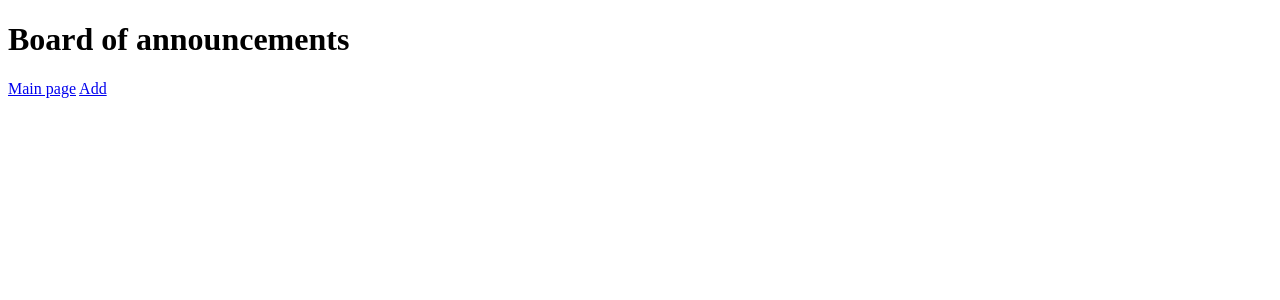
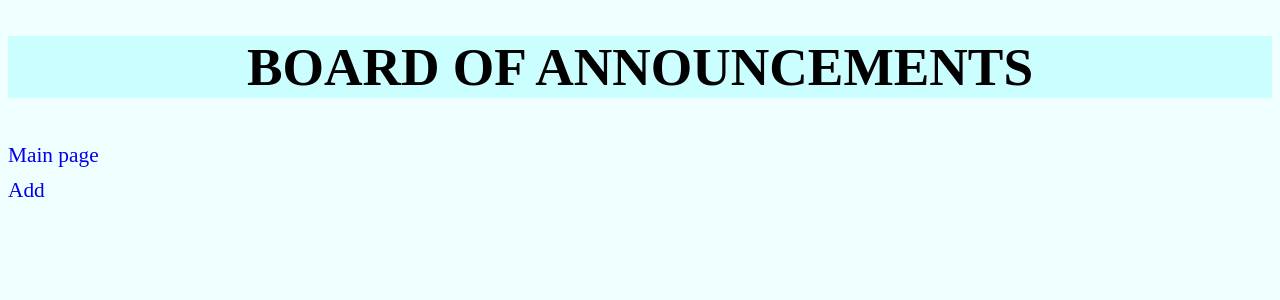
Before and after one commit to Ansesteri/Py-Django, a Django app: page /board/ in a window 1280 px wide. Shown: the top 300 px of the page. Run offline with Django 4.2, Linux system fonts and the light colour scheme; data that the repository does not hold is empty.

Commit message:
Add style

```diff
--- /dev/null
+++ b/board/static/board/style.css
@@ -0,0 +1,30 @@
+body {
+   background-color:azure;
+}
+
+header h1 {
+   font-size: 40pt;
+   text-transform: uppercase;
+   text-align: center;
+   background-color:rgb(203, 255, 255);
+}
+
+nav {
+   width: 150px;
+   float: left;
+   font-size: 16pt;
+}
+
+nav a {
+   display: block;
+   margin: 10px 0;
+   text-decoration: none;
+}
+
+section {
+   margin-left: 170px;
+}
+
+section div h2 {
+   border-bottom: 1px solid black;
+}
--- a/board/templates/layout/base.html
+++ b/board/templates/layout/base.html
@@ -1,9 +1,12 @@
+{% load static %}
+
 <!DOCTYPE html>
 <html lang="en">
 <head>
    <meta charset="UTF-8">
    <meta name="viewport" content="width=device-width, initial-scale=1.0">
    <title>{% block title %}Main{% endblock title %} - Board of announcements</title>
+   <link rel="stylesheet" href="{% static 'board/style.css' %}">
 </head>
 <body>
    <header>
```
